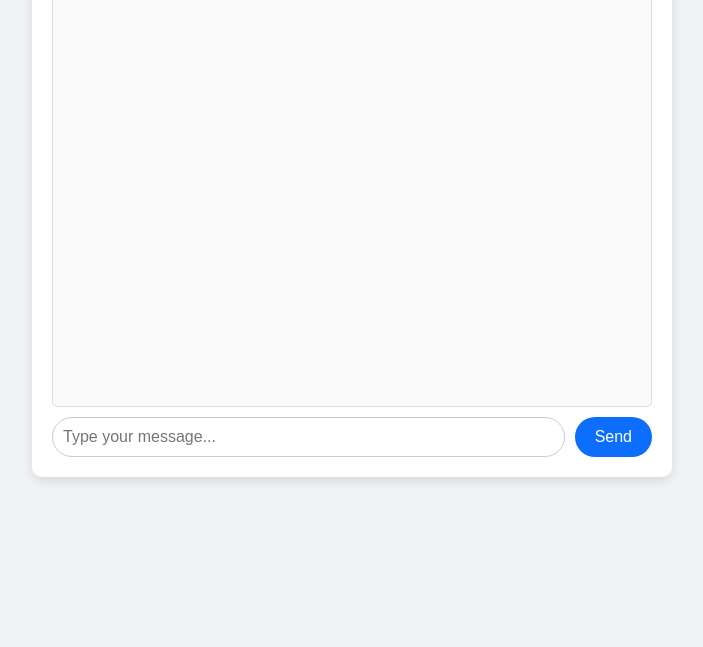
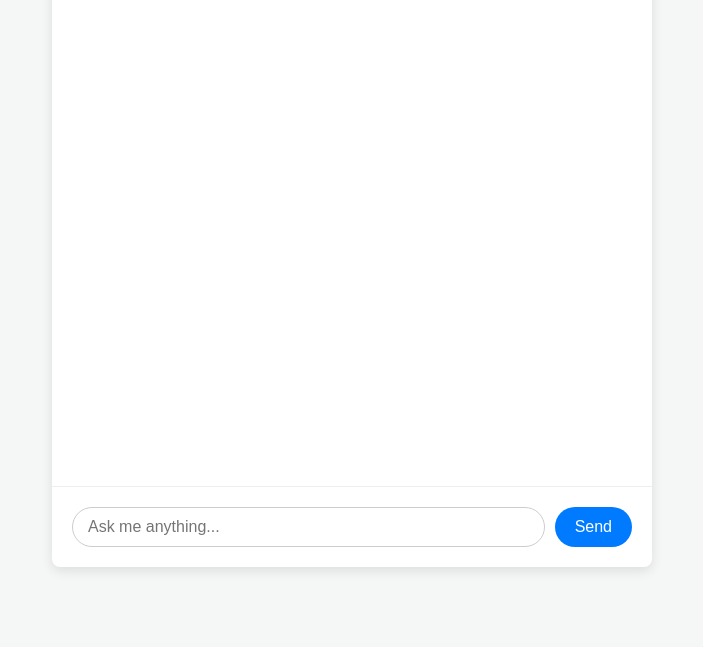
Before and after one commit to Agus1783/chatbot-gemini, a website: page public/index.html in a window 1280 px wide. Shown: the part 153-800 px from the top of the page, without its empty margins (288-991 px from the left). Drawn offline with Linux system fonts and the light colour scheme.

Commit message:
modifi html and css

```diff
--- a/public/index.html
+++ b/public/index.html
@@ -1,20 +1,20 @@
 <!DOCTYPE html>
 <html lang="en">
 <head>
-  <meta charset="UTF-8" />
-  <meta name="viewport" content="width=device-width, initial-scale=1.0"/>
-  <title>Gemini AI Chatbot</title>
-  <link rel="stylesheet" href="style.css"/>
+    <meta charset="UTF-8">
+    <meta name="viewport" content="width=device-width, initial-scale=1.0">
+    <title>Gemini ChatBot</title>
+    <link rel="stylesheet" href="style.css">
 </head>
 <body>
-  <div class="container">
-    <h1>Gemini AI Chatbot</h1>
-    <div id="chat-box" class="chat-box"></div>
-    <form id="chat-form">
-      <input type="text" id="user-input" placeholder="Type your message..." autocomplete="off" required />
-      <button type="submit">Send</button>
-    </form>
-  </div>
-  <script src="script.js"></script>
+    <div id="app-container">
+        <h1>Gemini ChatBot</h1>
+        <div id="chat-box"></div>
+        <form id="chat-form">
+            <input type="text" id="user-input" placeholder="Ask me anything..." autocomplete="off" />
+            <button type="submit">Send</button>
+        </form>
+    </div>
+    <script src="script.js"></script>
 </body>
 </html>
--- a/public/style.css
+++ b/public/style.css
@@ -1,77 +1,100 @@
 body {
-  font-family: Arial, sans-serif;
-  background-color: #f0f2f5;
+    font-family: -apple-system, BlinkMacSystemFont, 'Segoe UI', Roboto, Helvetica, Arial, sans-serif;
+    background-color: #f4f7f6;
     margin: 0;
-  padding: 0;
+    display: flex;
+    justify-content: center;
+    align-items: center;
+    height: 100vh;
+    color: #333;
 }
 
-.container {
+#app-container {
+    width: 100%;
     max-width: 600px;
-  margin: 40px auto;
-  background: #fff;
-  padding: 20px;
-  border-radius: 10px;
+    height: 80vh;
+    background-color: #fff;
+    border-radius: 8px;
     box-shadow: 0 4px 12px rgba(0, 0, 0, 0.1);
+    display: flex;
+    flex-direction: column;
+    overflow: hidden;
 }
 
 h1 {
     text-align: center;
-  margin-bottom: 20px;
+    padding: 20px;
+    margin: 0;
+    border-bottom: 1px solid #eee;
+    font-size: 1.5em;
+    color: #444;
 }
 
-.chat-box {
-  height: 400px;
+#chat-box {
+    flex-grow: 1;
+    padding: 20px;
     overflow-y: auto;
-  padding: 10px;
-  border: 1px solid #ddd;
-  border-radius: 5px;
-  background-color: #fafafa;
-  margin-bottom: 10px;
+    display: flex;
+    flex-direction: column;
+    gap: 15px;
 }
 
-.message {
-  margin: 8px 0;
-  padding: 8px 12px;
-  border-radius: 20px;
+.chat-message {
     max-width: 80%;
-  display: inline-block;
+    padding: 10px 15px;
+    border-radius: 18px;
+    line-height: 1.5;
 }
 
-.message.user {
-  background-color: #d1e7ff;
-  float: right;
-  text-align: right;
+.chat-message p {
+    margin: 0;
 }
 
-.message.bot {
-  background-color: #dff6dd;
-  float: left;
-  text-align: left;
+.user-message {
+    background-color: #007bff;
+    color: white;
+    align-self: flex-end;
+    border-bottom-right-radius: 4px;
 }
 
-form {
-  display: flex;
-  gap: 10px;
+.bot-message {
+    background-color: #e9ecef;
+    color: #333;
+    align-self: flex-start;
+    border-bottom-left-radius: 4px;
 }
 
-input[type="text"] {
-  flex: 1;
-  padding: 10px;
-  border-radius: 20px;
-  border: 1px solid #ccc;
-  font-size: 16px;
+#chat-form {
+    display: flex;
+    padding: 20px;
+    border-top: 1px solid #eee;
 }
 
-button {
-  padding: 10px 20px;
-  border: none;
-  background-color: #0d6efd;
-  color: white;
+#user-input {
+    flex-grow: 1;
+    border: 1px solid #ccc;
     border-radius: 20px;
-  font-size: 16px;
-  cursor: pointer;
+    padding: 10px 15px;
+    font-size: 1em;
+    margin-right: 10px;
 }
 
-button:hover {
-  background-color: #0b5ed7;
+#user-input:focus {
+    outline: none;
+    border-color: #007bff;
 }
+
+#chat-form button {
+    background-color: #007bff;
+    color: white;
+    border: none;
+    border-radius: 20px;
+    padding: 10px 20px;
+    font-size: 1em;
+    cursor: pointer;
+    transition: background-color 0.2s;
+}
+
+#chat-form button:hover {
+    background-color: #0056b3;
+}
```
Lines whose indentation alone changed are shown as unchanged.
